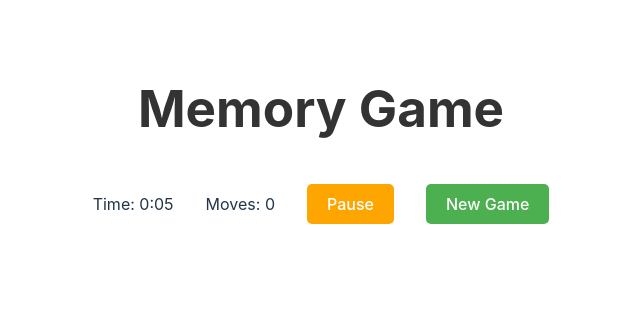
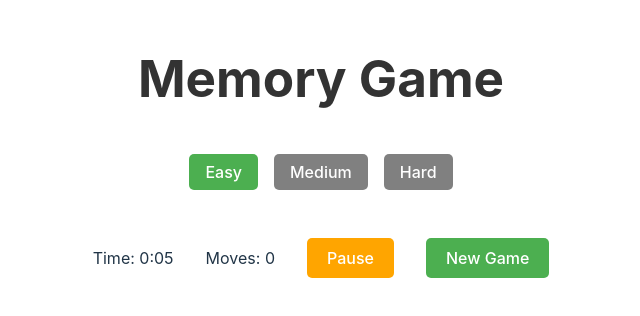
Before and after one commit to marcobiedermann/memory, a React (Vite) app: page / in a window 1280 px wide. Shown: the part 200-516 px from the top of the page, without its empty margins (319-959 px from the left). Built offline with nearby package versions, Linux system fonts and the light colour scheme.

Commit message:
Add an option to select the difficulty

```diff
--- a/src/App.css
+++ b/src/App.css
@@ -6,7 +6,7 @@
 }
 
 #root {
-  max-width: 800px;
+  max-width: 1200px;
   margin: 0 auto;
   padding: 2rem;
   text-align: center;
@@ -23,6 +23,31 @@
 h1 {
   color: #333;
   margin-bottom: 1rem;
+}
+
+.difficulty-selector {
+  display: flex;
+  gap: 1rem;
+  margin-bottom: 1rem;
+}
+
+.difficulty-btn {
+  background-color: #808080;
+  color: white;
+  border: none;
+  padding: 8px 16px;
+  border-radius: 5px;
+  cursor: pointer;
+  font-size: 1rem;
+  transition: background-color 0.3s;
+}
+
+.difficulty-btn:hover {
+  background-color: #666666;
+}
+
+.difficulty-btn.active {
+  background-color: #4caf50;
 }
 
 .game-info {
@@ -56,11 +81,10 @@ button.resume {
 
 .card-grid {
   display: grid;
-  grid-template-columns: repeat(4, 1fr);
-  gap: 1rem;
-  max-width: 600px;
+  gap: 0.5rem;
   margin: 0 auto;
   position: relative;
+  transition: all 0.3s ease;
 }
 
 .card-grid.paused {
@@ -72,6 +96,8 @@ button.resume {
   aspect-ratio: 1;
   perspective: 1000px;
   cursor: pointer;
+  width: 100%;
+  max-width: 80px;
 }
 
 .card-inner {
@@ -96,7 +122,7 @@ button.resume {
   display: flex;
   align-items: center;
   justify-content: center;
-  font-size: 2rem;
+  font-size: 1.5rem;
   border-radius: 8px;
   background-color: white;
   box-shadow: 0 2px 5px rgba(0, 0, 0, 0.2);
@@ -142,3 +168,14 @@ button.resume {
   color: white;
   font-size: 2.5rem;
 }
+
+@media (max-width: 768px) {
+  .card {
+    max-width: 60px;
+  }
+
+  .card-front,
+  .card-back {
+    font-size: 1.2rem;
+  }
+}
--- a/src/App.tsx
+++ b/src/App.tsx
@@ -8,6 +8,13 @@ interface Card {
   isMatched: boolean;
 }
 
+type Difficulty = "easy" | "medium" | "hard";
+
+interface DifficultyConfig {
+  pairs: number;
+  gridCols: number;
+}
+
 function App() {
   const [cards, setCards] = useState<Card[]>([]);
   const [flippedCards, setFlippedCards] = useState<number[]>([]);
@@ -15,12 +22,36 @@ function App() {
   const [time, setTime] = useState(0);
   const [isPlaying, setIsPlaying] = useState(false);
   const [isPaused, setIsPaused] = useState(false);
+  const [difficulty, setDifficulty] = useState<Difficulty>("easy");
 
-  const emojis = ["🐶", "🐱", "🐭", "🐹", "🐰", "🦊", "🐻", "🐼"];
+  const difficultyConfig: Record<Difficulty, DifficultyConfig> = {
+    easy: { pairs: 8, gridCols: 4 },
+    medium: { pairs: 12, gridCols: 6 },
+    hard: { pairs: 16, gridCols: 8 },
+  };
+
+  const emojis = [
+    "🐶",
+    "🐱",
+    "🐭",
+    "🐹",
+    "🐰",
+    "🦊",
+    "🐻",
+    "🐼",
+    "🦁",
+    "🐯",
+    "🐸",
+    "🐵",
+    "🦄",
+    "🐷",
+    "🦊",
+    "🦒",
+  ];
 
   useEffect(() => {
     initializeGame();
-  }, []);
+  }, [difficulty]);
 
   useEffect(() => {
     let timer: number | undefined;
@@ -41,7 +72,9 @@ function App() {
   };
 
   const initializeGame = () => {
-    const duplicatedEmojis = [...emojis, ...emojis];
+    const { pairs } = difficultyConfig[difficulty];
+    const selectedEmojis = emojis.slice(0, pairs);
+    const duplicatedEmojis = [...selectedEmojis, ...selectedEmojis];
     const shuffledEmojis = duplicatedEmojis.sort(() => Math.random() - 0.5);
     const newCards = shuffledEmojis.map((emoji, index) => ({
       id: index,
@@ -91,6 +124,10 @@ function App() {
     setIsPaused((prev) => !prev);
   };
 
+  const handleDifficultyChange = (newDifficulty: Difficulty) => {
+    setDifficulty(newDifficulty);
+  };
+
   const isGameComplete =
     cards.length > 0 && cards.every((card) => card.isMatched);
 
@@ -103,6 +140,28 @@ function App() {
   return (
     <div className="game-container">
       <h1>Memory Game</h1>
+      <div className="difficulty-selector">
+        <button
+          onClick={() => handleDifficultyChange("easy")}
+          className={`difficulty-btn ${difficulty === "easy" ? "active" : ""}`}
+        >
+          Easy
+        </button>
+        <button
+          onClick={() => handleDifficultyChange("medium")}
+          className={`difficulty-btn ${
+            difficulty === "medium" ? "active" : ""
+          }`}
+        >
+          Medium
+        </button>
+        <button
+          onClick={() => handleDifficultyChange("hard")}
+          className={`difficulty-btn ${difficulty === "hard" ? "active" : ""}`}
+        >
+          Hard
+        </button>
+      </div>
       <div className="game-info">
         <p>Time: {formatTime(time)}</p>
         <p>Moves: {moves}</p>
@@ -116,7 +175,13 @@ function App() {
         )}
         <button onClick={initializeGame}>New Game</button>
       </div>
-      <div className={`card-grid ${isPaused ? "paused" : ""}`}>
+      <div
+        className={`card-grid ${isPaused ? "paused" : ""}`}
+        style={{
+          gridTemplateColumns: `repeat(${difficultyConfig[difficulty].gridCols}, 1fr)`,
+          maxWidth: `${difficultyConfig[difficulty].gridCols * 100}px`,
+        }}
+      >
         {cards.map((card) => (
           <div
             key={card.id}
```
